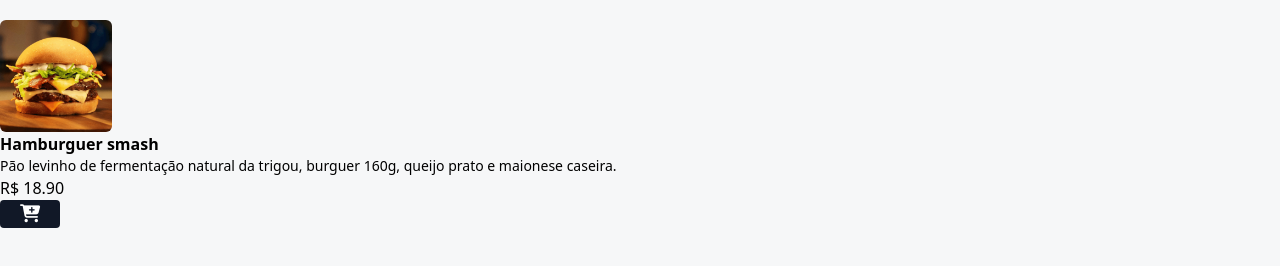
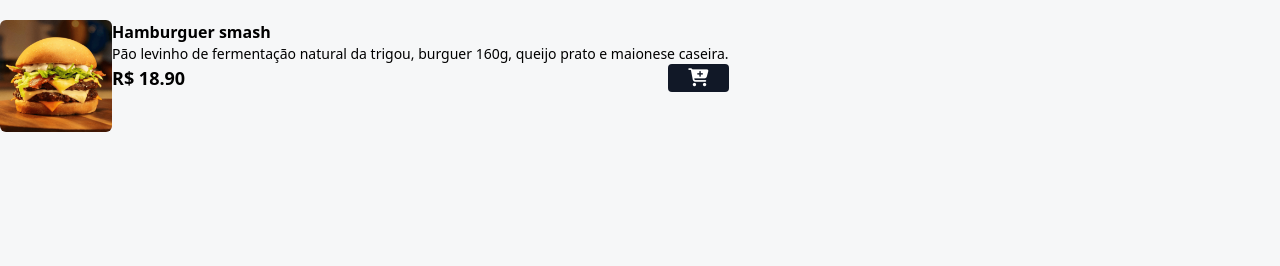
Before and after one commit to ygorp/Cardapio_virtual, a website: page index.html in a window 1280 px wide. Shown: the part 496-762 px from the top of the page. Drawn offline with Linux system fonts and the light colour scheme.

Commit message:
criando um cardápio para lanchonete, feito banner principal e inicando o grid de produtos

```diff
--- a/index.html
+++ b/index.html
@@ -24,16 +24,16 @@
     <h2 class="text-2xl md:text-3xl font-bold text-center mt-9 mb-6">Conheça nosso Cardápio</h2>
 
     <div id="menu">
-        <main>
-            <div>
+        <main class="grid grid-cols-1">
+            <div class="flex gap-2">
                 <img src="/assets/hamb-1.png" alt="Hamburguer smash" class="w-28 h-28 rounded-md hover:scale-110 hover:-rotate-2 duration-300">
                 <div>
                     <p class="font-bold">Hamburguer smash</p>
                     <p class="text-sm">Pão levinho de fermentação natural da trigou, burguer 160g, queijo prato e maionese caseira.</p>
 
-                    <div>
-                        <p>R$ 18.90</p>
-                        <button class="bg-gray-900 px-5 rounded add-to-cart-btn"><i class="fa fa-cart-plus text-lg text-white"></i></button>
+                    <div class="flex items-center gap-2 justify-between mt-3">
+                        <p class="font-bold text-lg">R$ 18.90</p>
+                        <button class="bg-gray-900 px-5 rounded add-to-cart-btn" data-name="Hamburguer smash" data-price="18.90"><i class="fa fa-cart-plus text-lg text-white"></i></button>
                     </div>
                 </div>
             </div>
```
